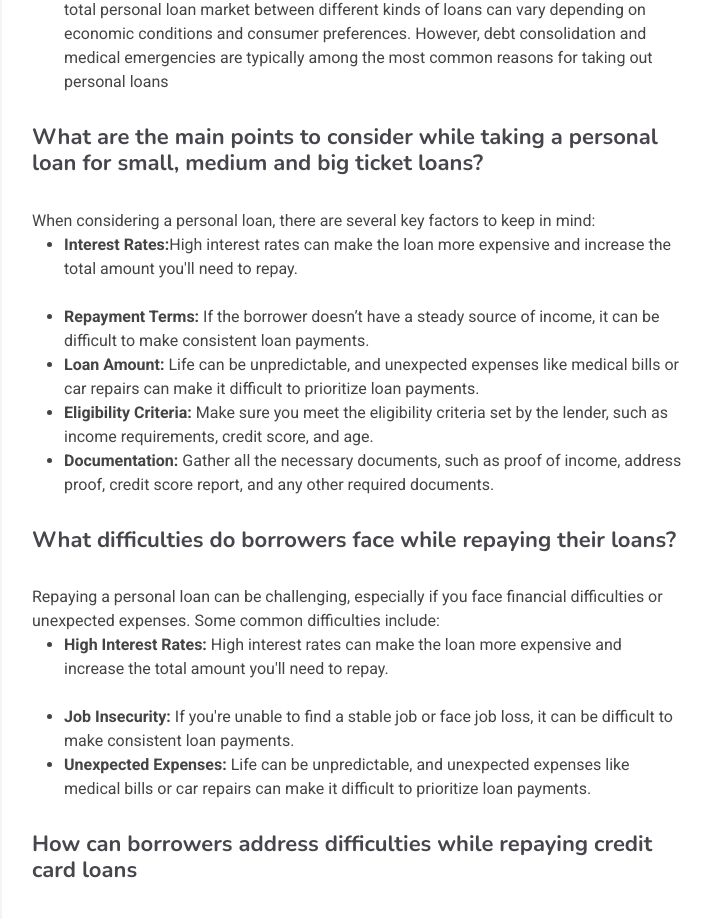
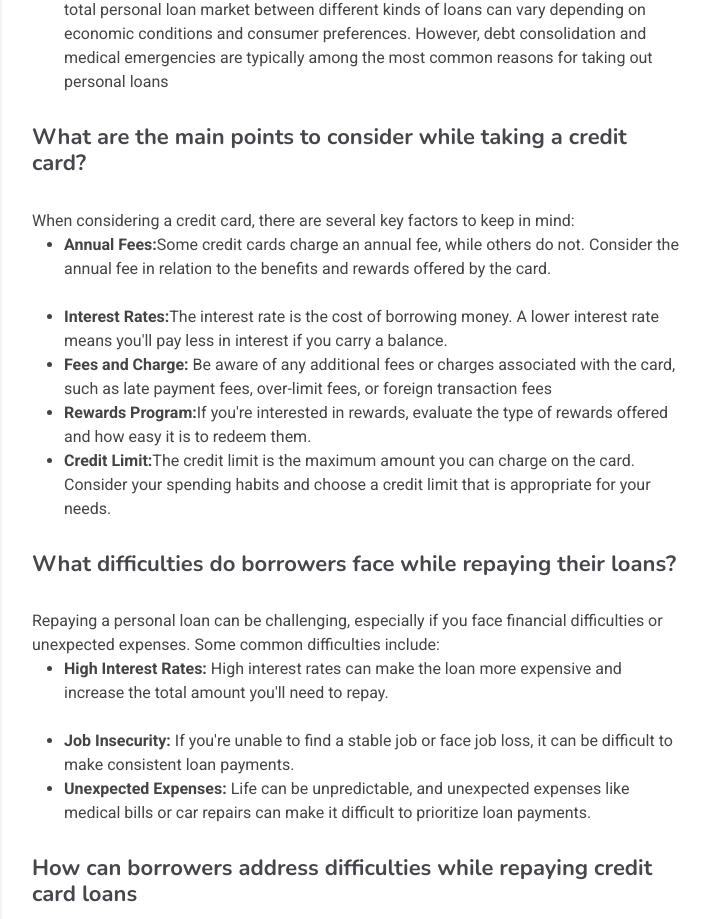
Before and after one commit to million-dollar-baby/landing, a plain HTML site: page blog4-details.html in a window 1280 px wide. Shown: the part 2358-3277 px from the top of the page, without its empty margins (92-804 px from the left). Drawn offline with nearby package versions, Linux system fonts and the light colour scheme.

Commit message:
Update blog4-details.html

```diff
--- a/blog4-details.html
+++ b/blog4-details.html
@@ -142,15 +142,15 @@
 
 
                     <p>
-                     <h3>What are the main points to consider while taking a personal loan for small, medium and big ticket loans?</h3><br>
+                     <h3>What are the main points to consider while taking a credit card?</h3><br>
 
-                             When considering a personal loan, there are several key factors to keep in mind:
+                             When considering a credit card, there are several key factors to keep in mind:
                                  <ul>
-                                  <li><b>Interest Rates:</b>High interest rates can make the loan more expensive and increase the total amount you'll need to repay.</li><br>
-                                  <li><b>Repayment Terms:</b> If the borrower doesn’t have a steady source of income, it can be difficult to make consistent loan payments.</li>
-                                  <li><b>Loan Amount:</b> Life can be unpredictable, and unexpected expenses like medical bills or car repairs can make it difficult to prioritize loan payments.</li>
-                                  <li><b>Eligibility Criteria:</b> Make sure you meet the eligibility criteria set by the lender, such as income requirements, credit score, and age.</li>
-                                  <li><b>Documentation:</b> Gather all the necessary documents, such as proof of income, address proof, credit score report, and any other required documents.</li>
+                                  <li><b>Annual Fees:</b>Some credit cards charge an annual fee, while others do not. Consider the annual fee in relation to the benefits and rewards offered by the card.</li><br>
+                                  <li><b>Interest Rates:</b>The interest rate is the cost of borrowing money. A lower interest rate means you'll pay less in interest if you carry a balance.</li>
+                                  <li><b>Fees and Charge:</b> Be aware of any additional fees or charges associated with the card, such as late payment fees, over-limit fees, or foreign transaction fees</li>
+                                  <li><b>Rewards Program:</b>If you're interested in rewards, evaluate the type of rewards offered and how easy it is to redeem them.</li>
+                                  <li><b>Credit Limit:</b>The credit limit is the maximum amount you can charge on the card. Consider your spending habits and choose a credit limit that is appropriate for your needs.</li>
 
                                 </ul>
                     </p> <!-- End post item -->
```
